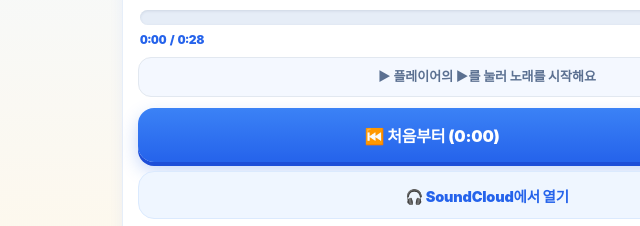
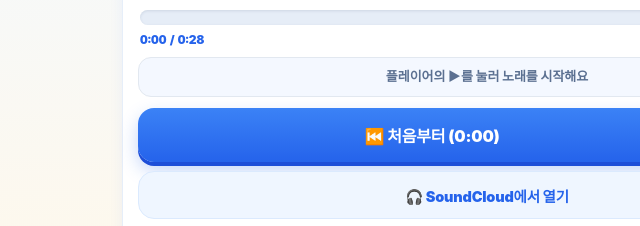
Before and after one commit to gowooni85-ctrl/morning-routine, a plain HTML site: page connect.html in a window 1280 px wide. Shown: the part 485-711 px from the top of the page, 153-793 px from the left. Drawn offline with Linux system fonts and the light colour scheme.

Commit message:
Connect 1: 안내 문구 다듬기(▶ 중복 제거)

```diff
--- a/connect.html
+++ b/connect.html
@@ -323,7 +323,7 @@
       <span>JAYONE EduTech · Connect 1 SB</span>
     </div>
 
-    <p class="sc-state" id="scState">▶ 플레이어의 ▶를 눌러 노래를 시작해요</p>
+    <p class="sc-state" id="scState">플레이어의 ▶를 눌러 노래를 시작해요</p>
 
     <div class="row" style="margin-top:11px">
       <button class="btn btn-primary" id="restartBtn">⏮️ 처음부터 (0:00)</button>
```
Also changed, not shown: connect-band.html (+1 -1 lines).
